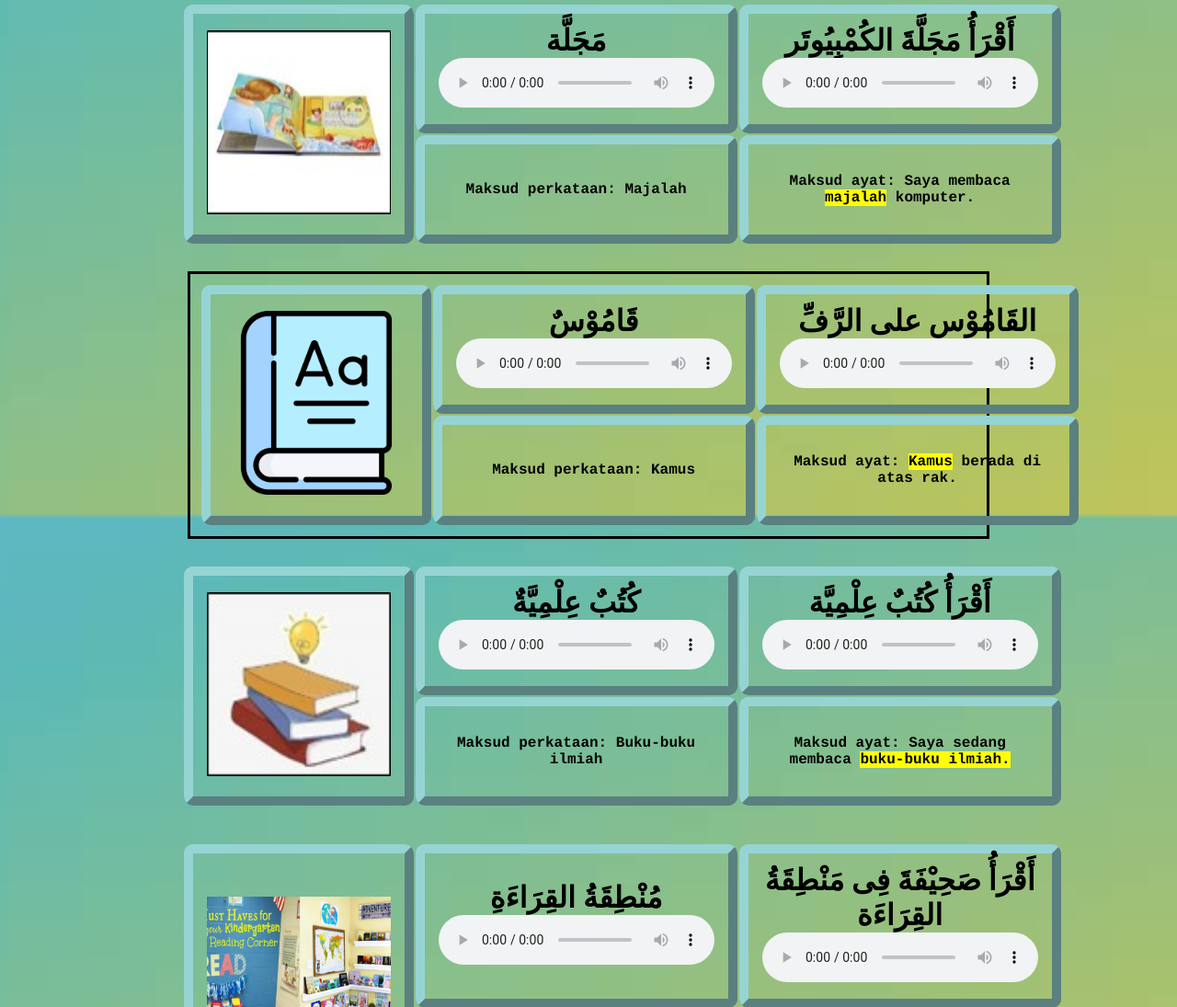
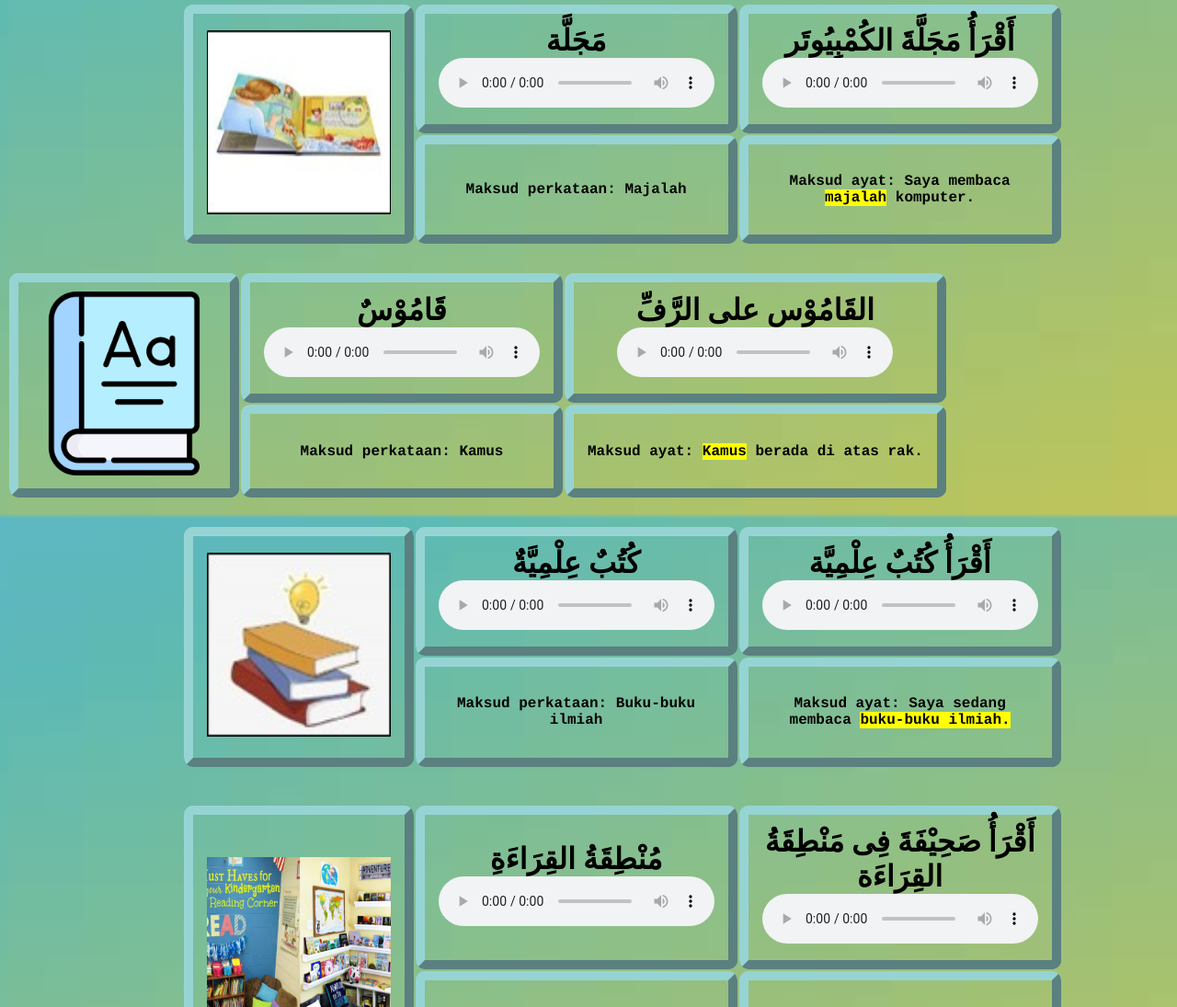
Before and after one commit to IronIman/mufrodatfialmaktabtt, a plain HTML site: page latest.htm in a window 1280 px wide. Shown: the part 1839-2934 px from the top of the page at 92% size. Drawn offline with Linux system fonts and the light colour scheme.

Commit message:
Update latest.htm

```diff
--- a/latest.htm
+++ b/latest.htm
@@ -205,7 +205,7 @@ Maksud ayat: Saya membaca <mark>majalah</mark> komputer.</h4></td>
 		</table>
 		</div>
 		<br>
-		<div style="margin: auto;width: 67%;border: 3px solid black;padding: 10px;">
+		<div style="center">
 		<table style="text-align:center;">
 		<tr>
 			<td rowspan="2"><img src="dictionary.png" alt="Kamus" style="width:200px;height:200px;"></td>
```
